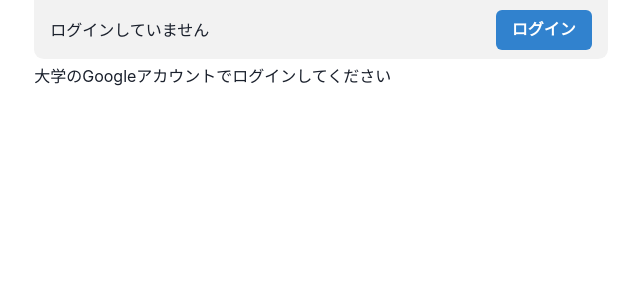
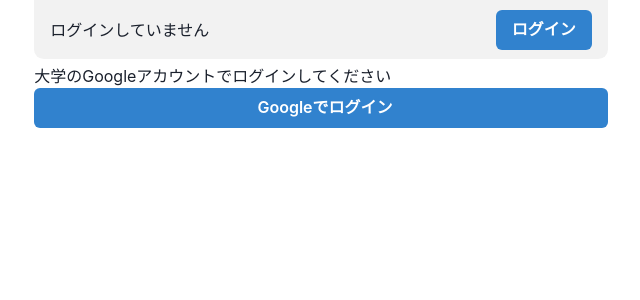
Before and after one commit to mochi-sann/dicord-invite-app, a Next.js app: page / in a window 1280 px wide. Shown: the top 300 px of the page, without its empty margins (319-959 px from the left). Built offline with nearby package versions, Linux system fonts and the light colour scheme; no server answers.

Commit message:
色々アップデート

```diff
--- a/package.json
+++ b/package.json
@@ -41,6 +41,8 @@
     "zod": "^3.20.2"
   },
   "devDependencies": {
+    "@iconify/icons-cib": "^1.2.4",
+    "@iconify/react": "^4.0.1",
     "@types/google-spreadsheet": "^3.3.0",
     "@types/node": "^17",
     "@types/react": "^18.0.15",
--- a/src/components/Forminvite.tsx
+++ b/src/components/Forminvite.tsx
@@ -49,7 +49,7 @@
           />
 
           <Button isLoading={isSubmitting} type="submit" size={"lg"} w="full">
-            join Discord{" "}
+            Discord サーバーに参加する
           </Button>
         </VStack>
       </form>
--- a/src/pages/index.tsx
+++ b/src/pages/index.tsx
@@ -1,8 +1,11 @@
-import { useSession } from "next-auth/react";
+import { Button } from "@chakra-ui/react";
+import { signIn, useSession } from "next-auth/react";
 import Link from "next/link";
 import { FormInvite } from "../components/Forminvite";
 import Layout from "../components/layout";
 import { VerificationDomain } from "../lib/VerificationDomain";
+import { Icon } from "@iconify/react";
+import googleIcon from "@iconify/icons-cib/google";
 
 export default function IndexPage() {
   const session = useSession();
@@ -24,6 +27,14 @@
   return (
     <Layout>
       <h1>大学のGoogleアカウントでログインしてください</h1>
+      <Button
+        leftIcon={<Icon icon={googleIcon} />}
+        w={"full"}
+        colorScheme={"blue"}
+        onClick={() => signIn("google")}
+      >
+        Googleでログイン
+      </Button>
     </Layout>
   );
 }
```
Also changed, not shown: 1 other file (tests, documents, lock files or other folders).
